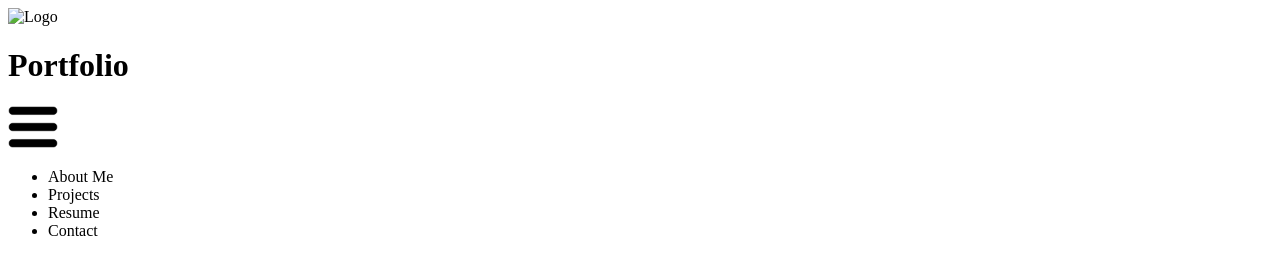
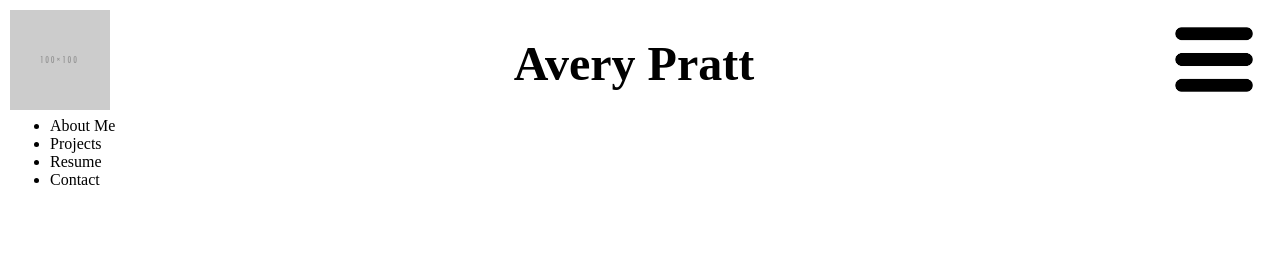
Before and after one commit to AveryPratt/portfolio, a plain HTML site: page index.html in a window 1280 px wide. Drawn offline with Linux system fonts and the light colour scheme.

Commit message:
resized header

```diff
--- a/index.html
+++ b/index.html
@@ -7,11 +7,13 @@
   </head>
   <body>
     <header>
-      <img src="" alt="Logo" />
-      <h1>Portfolio</h1>
-      <a>
-        <img class="hamburger" src="hamburger.png" alt="Ham" />
-      </a>
+      <div class="headerDiv">
+        <img class="logo" src="logo.png" alt="Logo" />
+        <a>
+          <img class="hamburger" src="hamburger.png" alt="Menu" />
+        </a>
+        <h1>Avery Pratt</h1>
+      </div>
       <nav>
         <ul class="navList">
           <li>About Me</li>
--- a/style.css
+++ b/style.css
@@ -1,3 +1,71 @@
+* {
+  margin: 0px;
+}
+
+body {
+  margin: 10px;
+}
+
+.headerDiv {
+  text-align: center;
+}
+
 .hamburger {
+  margin: 16px;
+  width: 40px;
+  float: right;
+}
+
+h1 {
+  padding: 13px;
+  font-size: 24px;
+}
+
+.logo {
+  float: left;
   width: 50px;
 }
+
+nav {
+  clear: both;
+}
+
+@media only screen and (min-width: 380px){
+  .hamburger {
+    margin: 16px;
+    width: 60px;
+    float: right;
+  }
+
+  h1 {
+    padding: 18px;
+    font-size: 36px;
+  }
+
+  .logo {
+    float: left;
+    width: 75px;
+  }
+}
+
+@media only screen and (min-width: 500px) {
+  .hamburger {
+    margin: 16px;
+    width: 80px;
+    float: right;
+  }
+
+  h1 {
+    padding: 26px;
+    font-size: 48px;
+  }
+
+  .logo {
+    float: left;
+    width: 100px;
+  }
+}
+
+@media only screen and (min-width: ){
+
+}
```
Also changed, not shown: logo.png (added), profilepic.jpg (added).
